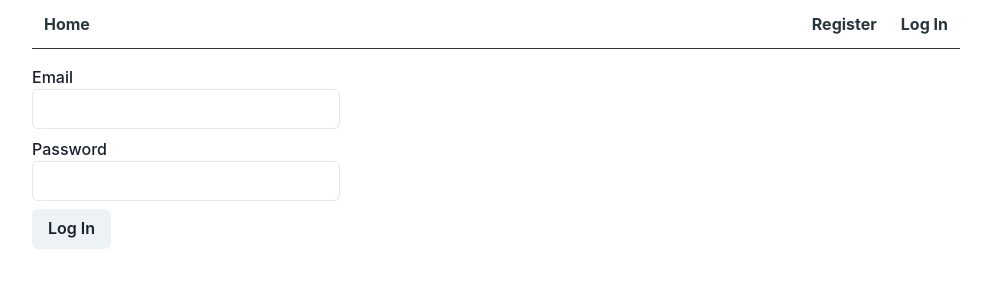
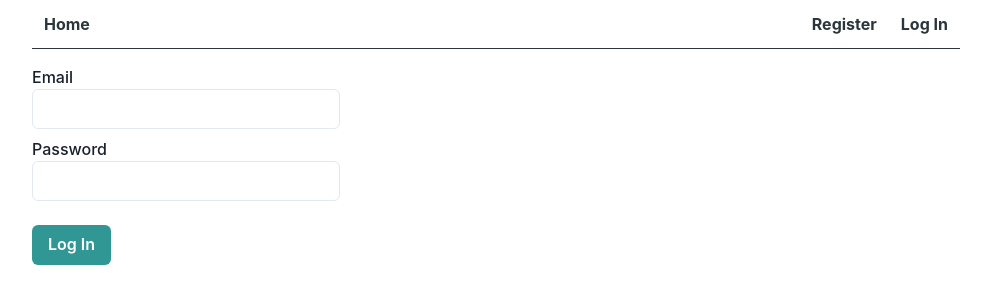
Before and after one commit to SerhiiShapovalov/goit-react-hw-08-phonebook, a React (Create React App) app: page /goit-react-hw-08-phonebook/login in a window 1280 px wide. Shown: the top 304 px of the page, without its empty margins (144-1135 px from the left). Built offline with nearby package versions, Linux system fonts and the light colour scheme.

Commit message:
Update LoginForm.js

```diff
--- a/src/components/LoginForm/LoginForm.js
+++ b/src/components/LoginForm/LoginForm.js
@@ -47,7 +47,9 @@ export const LoginForm = () => {
         Password
         <Input type="password" name="password" />
       </FormLabel>
-      <Button type="submit">Log In</Button>
+      <Button mt={4} colorScheme="teal" type="submit">
+        Log In
+      </Button>
     </form>
   );
 };
```
